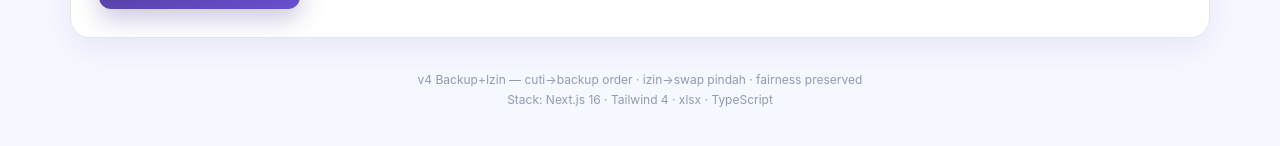
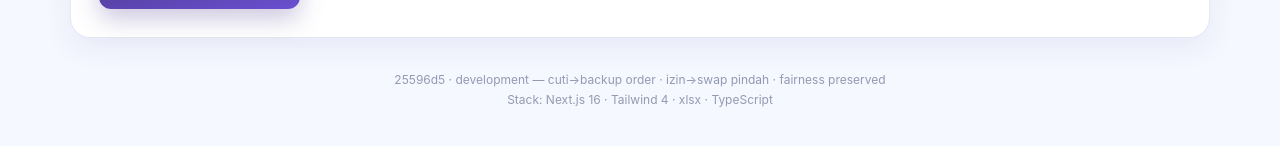
Before and after one commit to Drakeleven/hermes, a Next.js app: page / in a window 1280 px wide. Shown: the part 2873-3019 px from the top of the page. Built offline with nearby package versions, Linux system fonts and the light colour scheme.

Commit message:
chore: update footer label to 25596d5 · development

```diff
--- a/src/app/page.tsx
+++ b/src/app/page.tsx
@@ -566,7 +566,7 @@ export default function Home() {
           </div>
         </>
       )}
-      <p className="mt-8 text-center text-xs leading-5 text-[#6B7091]/70">v4 Backup+Izin — cuti→backup order · izin→swap pindah · fairness preserved<br/>Stack: Next.js 16 · Tailwind 4 · xlsx · TypeScript</p>
+      <p className="mt-8 text-center text-xs leading-5 text-[#6B7091]/70">25596d5 · development — cuti→backup order · izin→swap pindah · fairness preserved<br/>Stack: Next.js 16 · Tailwind 4 · xlsx · TypeScript</p>
     </div>
   );
 }
```
